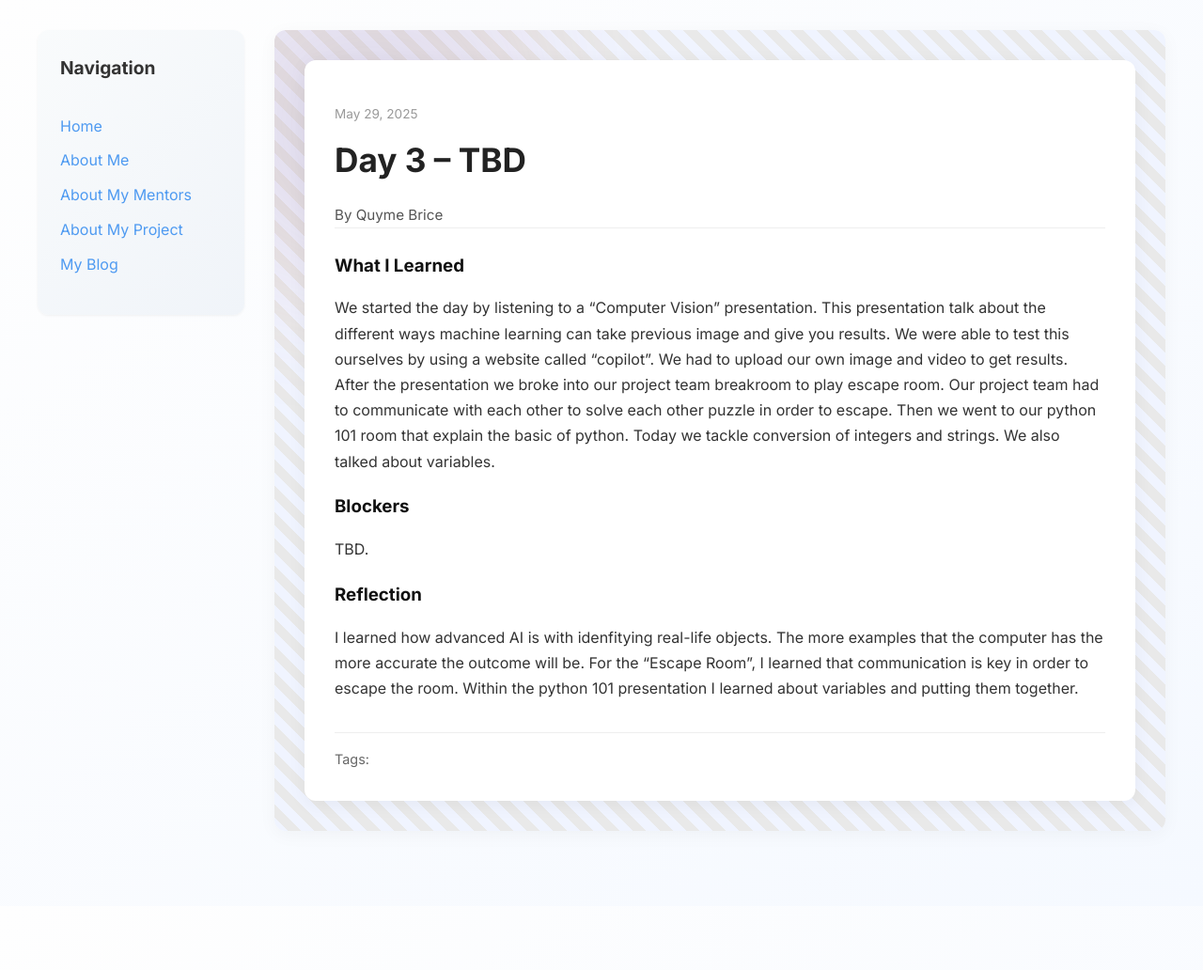
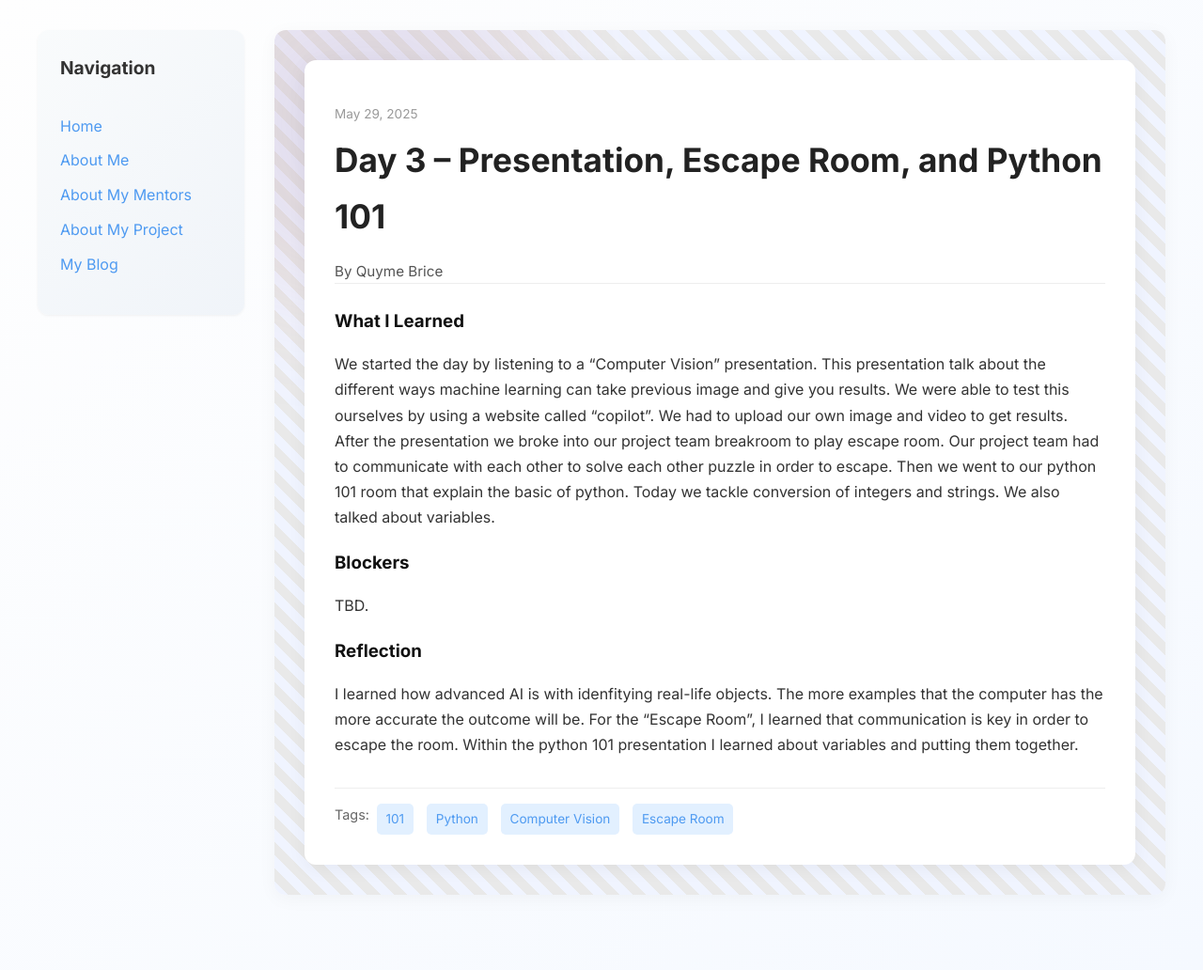
Before and after one commit to Qubri2/Qubri2.github.io, a Jekyll site: the page built from _posts/2025-05-29-day-3.md, in a window 1280 px wide. Shown: the whole page at 94% size. Built offline with Jekyll 4.4.1, drawn with Linux system fonts in a browser that asks for light colours; before the commit the page ends 964 px from its top, so only the background shows below that.

Commit message:
Update 2025-05-29-day-3.md

```diff
--- a/_posts/2025-05-29-day-3.md
+++ b/_posts/2025-05-29-day-3.md
@@ -1,10 +1,10 @@
 ---
 layout: post
-title: "Day 3 – TBD"
+title: "Day 3 – Presentation, Escape Room, and Python 101"
 date: 2025-05-29
 author: Quyme Brice
 permalink: /day3.html
-tags: []
+tags: ["101", "Python", "Computer Vision", "Escape Room"]
 
 what_i_learned: |
   We started the day by listening to a "Computer Vision" presentation. This presentation talk about the different ways machine learning can take previous image and give you results. We were able to test this ourselves by using a website called "copilot". We had to upload our own image and video to get results. After the presentation we broke into our project team breakroom to play escape room. Our project team had to communicate with each other to solve each other puzzle in order to escape. Then we went to our python 101 room that explain the basic of python. Today we tackle conversion of integers and strings. We also talked about variables.
```
